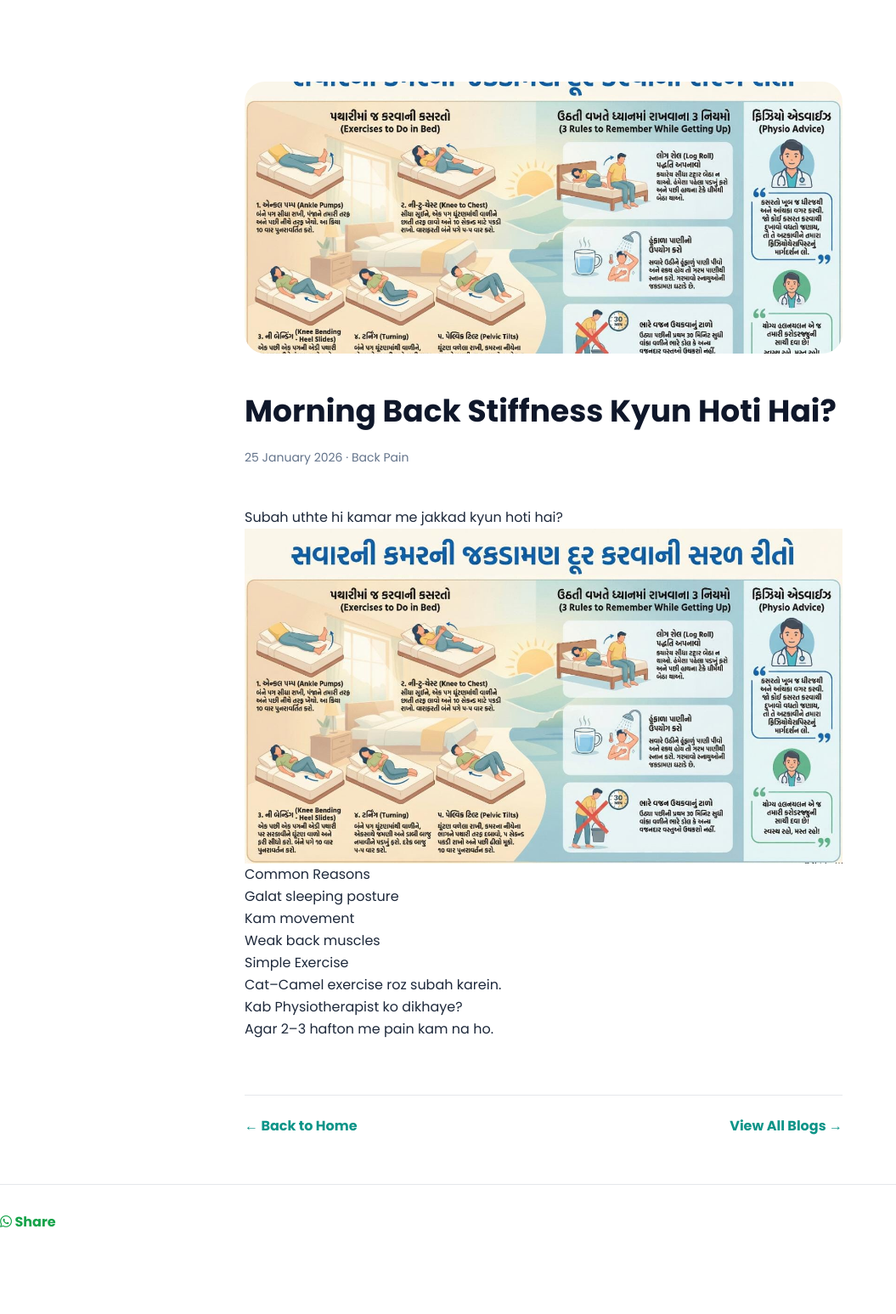
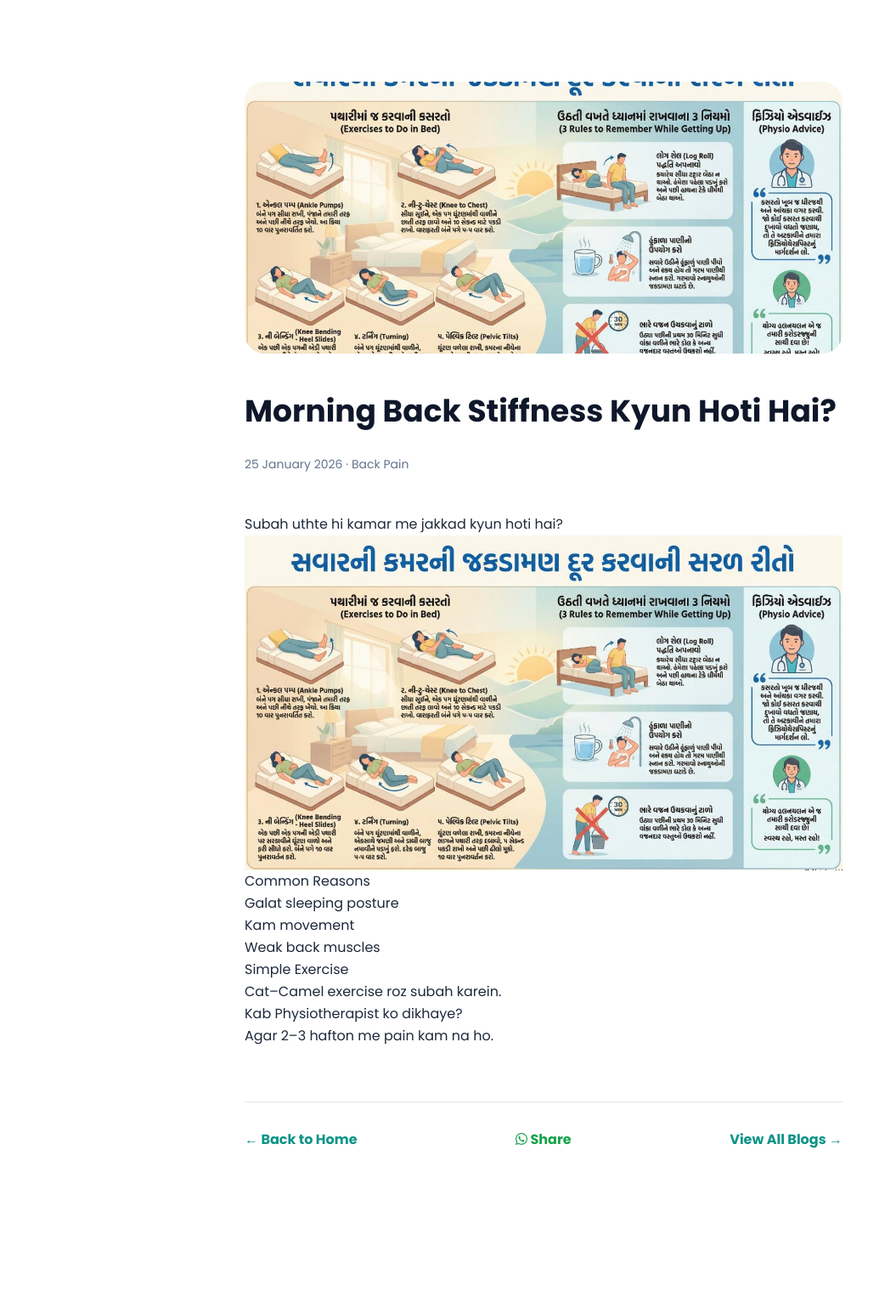
Before and after one commit to JavadMasani/Araogya, a Jekyll site: the page built from _posts/2026-01-24-morning-back-stiffness.md, in a window 1280 px wide. Shown: the whole page at 85% size, without its empty margins (0-1055 px from the left). Built offline with Jekyll 4.4.1, drawn with Linux system fonts in a browser that asks for light colours; nearby versions of some CDN libraries; after the commit the page ends 1449 px from its top, so only the background shows below that.

Commit message:
Update post.html

```diff
--- a/_layouts/post.html
+++ b/_layouts/post.html
@@ -1,40 +1,6 @@
 ---
+layout: site
 ---
-<!DOCTYPE html>
-<html lang="gu">
-<head>
-  <meta charset="UTF-8">
-  <title>
-  {% if page.seo_title %}
-    {{ page.seo_title }}
-  {% else %}
-    {{ page.title }}
-  {% endif %}
-</title>
-
-<meta name="description" content="{{ page.seo_description | default: page.excerpt | strip_html | truncate: 160 }}">
-
-<meta property="og:title" content="{{ page.title }}">
-<meta property="og:description" content="{{ page.seo_description | default: page.excerpt | strip_html }}">
-<meta property="og:type" content="article">
-<meta property="og:url" content="{{ site.url }}{{ site.baseurl }}{{ page.url }}">
-<meta property="og:image" content="{{ page.thumbnail }}">
-
-<meta name="twitter:card" content="summary_large_image">
-<meta name="twitter:title" content="{{ page.title }}">
-<meta name="twitter:description" content="{{ page.seo_description | default: page.excerpt | strip_html }}">
-<meta name="twitter:image" content="{{ page.thumbnail }}">
-
-  <meta name="viewport" content="width=device-width, initial-scale=1.0">
-  <script src="https://cdn.tailwindcss.com"></script>
-  <link rel="stylesheet" href="https://cdnjs.cloudflare.com/ajax/libs/font-awesome/6.4.0/css/all.min.css">
-  <link href="https://fonts.googleapis.com/css2?family=Noto+Sans+Gujarati:wght@400;700&family=Poppins:wght@300;400;600;700&display=swap" rel="stylesheet">
-
-  <style>
-    body { font-family: 'Poppins', 'Noto Sans Gujarati', sans-serif; }
-  </style>
-</head>
-<body class="bg-white text-slate-800">
 
 <article class="py-24 bg-white">
   <div class="max-w-3xl mx-auto px-4 sm:px-6 lg:px-8">
@@ -44,8 +10,9 @@
            class="w-full h-80 object-cover rounded-3xl mb-12">
     {% endif %}
 
-    <h1 class="text-3xl md:text-4xl font-bold text-slate-900
-               mb-6 leading-tight font-gujarati">
+    <h1
+      class="text-3xl md:text-4xl font-bold text-slate-900
+             mb-8 leading-snug font-gujarati">
       {{ page.title }}
     </h1>
 
@@ -54,17 +21,25 @@
       {% if page.category %} · {{ page.category }}{% endif %}
     </p>
 
-    <div class="prose prose-slate prose-lg max-w-none
-                leading-relaxed font-gujarati">
+    <div
+      class="prose prose-slate prose-lg max-w-none
+             leading-relaxed font-gujarati">
       {{ content }}
     </div>
 
-    <!-- NAV -->
-    <div class="mt-16 flex justify-between border-t pt-6">
+    <!-- SHARE -->
+    <div class="mt-16 pt-8 border-t flex justify-between items-center">
       <a href="{{ site.baseurl }}/"
          class="text-teal-600 font-bold">
         ← Back to Home
       </a>
+
+      <a target="_blank"
+         href="https://wa.me/?text={{ site.url }}{{ site.baseurl }}{{ page.url }}"
+         class="text-green-600 font-bold">
+        <i class="fab fa-whatsapp"></i> Share
+      </a>
+
       <a href="{{ site.baseurl }}/blogs"
          class="text-teal-600 font-bold">
         View All Blogs →
@@ -72,18 +47,4 @@
     </div>
 
   </div>
-
-    <!-- Share -->
-    <div class="mt-14 pt-8 border-t flex gap-4">
-      <a target="_blank"
-         href="https://wa.me/?text={{ site.url }}{{ site.baseurl }}{{ page.url }}"
-         class="text-green-600 font-bold">
-        <i class="fab fa-whatsapp"></i> Share
-      </a>
-    </div>
-
-  </div>
 </article>
-
-</body>
-</html>
```
